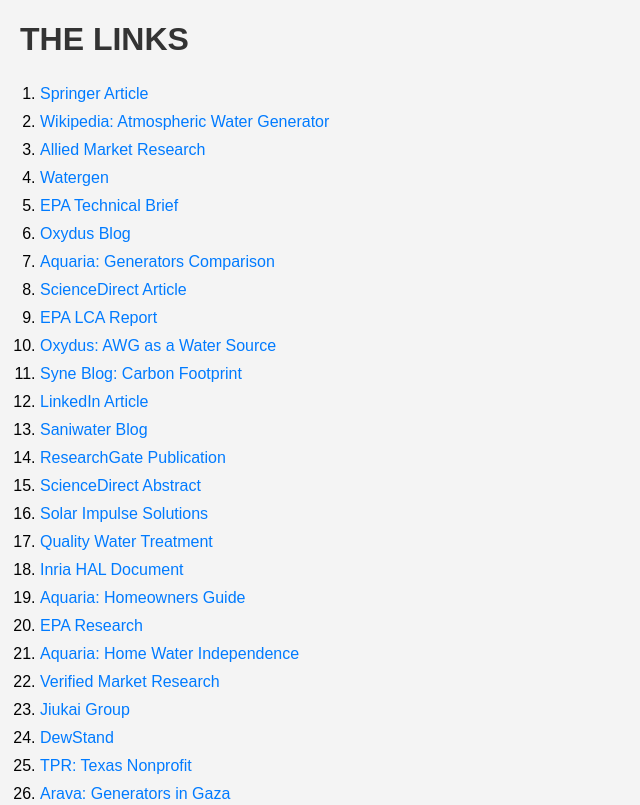
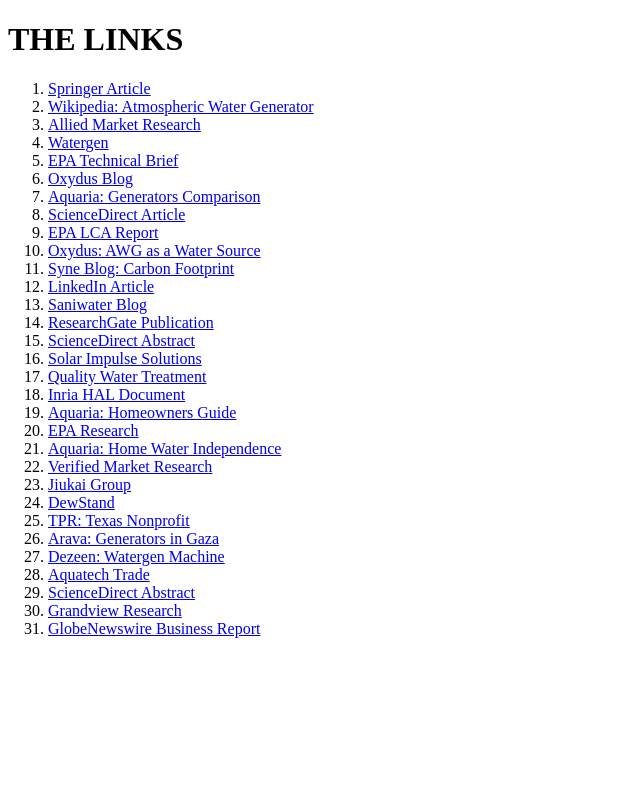
Before and after one commit to AbbA7777/link, a plain HTML site: page links.html in a window 1280 px wide. Shown: the top 805 px of the page, without its empty margins (0-640 px from the left). Drawn offline with Linux system fonts and the light colour scheme.

Commit message:
Update links.html

```diff
--- a/links.html
+++ b/links.html
@@ -4,30 +4,6 @@
     <meta charset="UTF-8">
     <meta name="viewport" content="width=device-width, initial-scale=1.0">
     <title>Project</title>
-    <style>
-        body {
-            font-family: Arial, sans-serif;
-            margin: 20px;
-            background-color: #f4f4f4;
-        }
-        h1 {
-            color: #333;
-        }
-        ol {
-            list-style-type: decimal;
-            padding-left: 20px;
-        }
-        li {
-            padding: 5px 0;
-        }
-        a {
-            text-decoration: none;
-            color: #007BFF;
-        }
-        a:hover {
-            text-decoration: underline;
-        }
-    </style>
 </head>
 <body>
 
```
